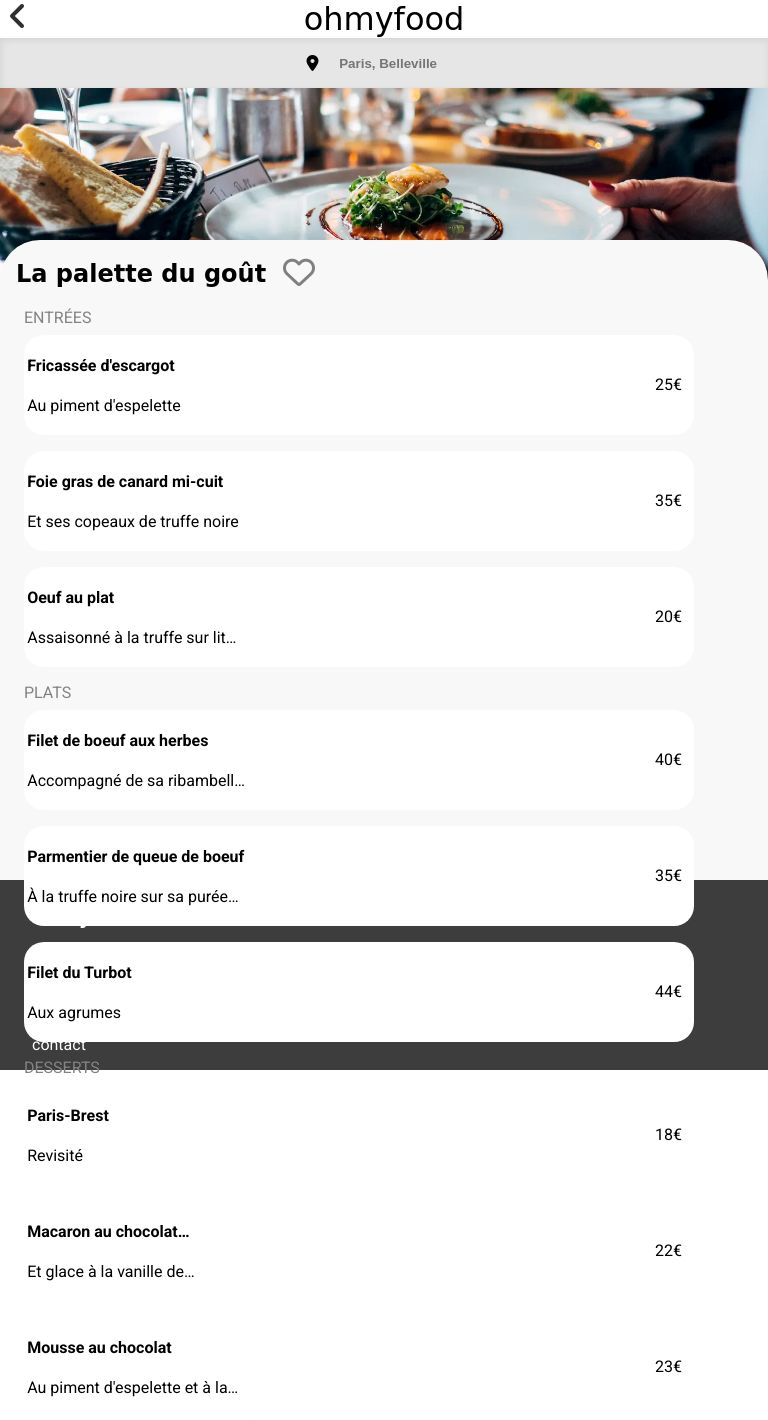
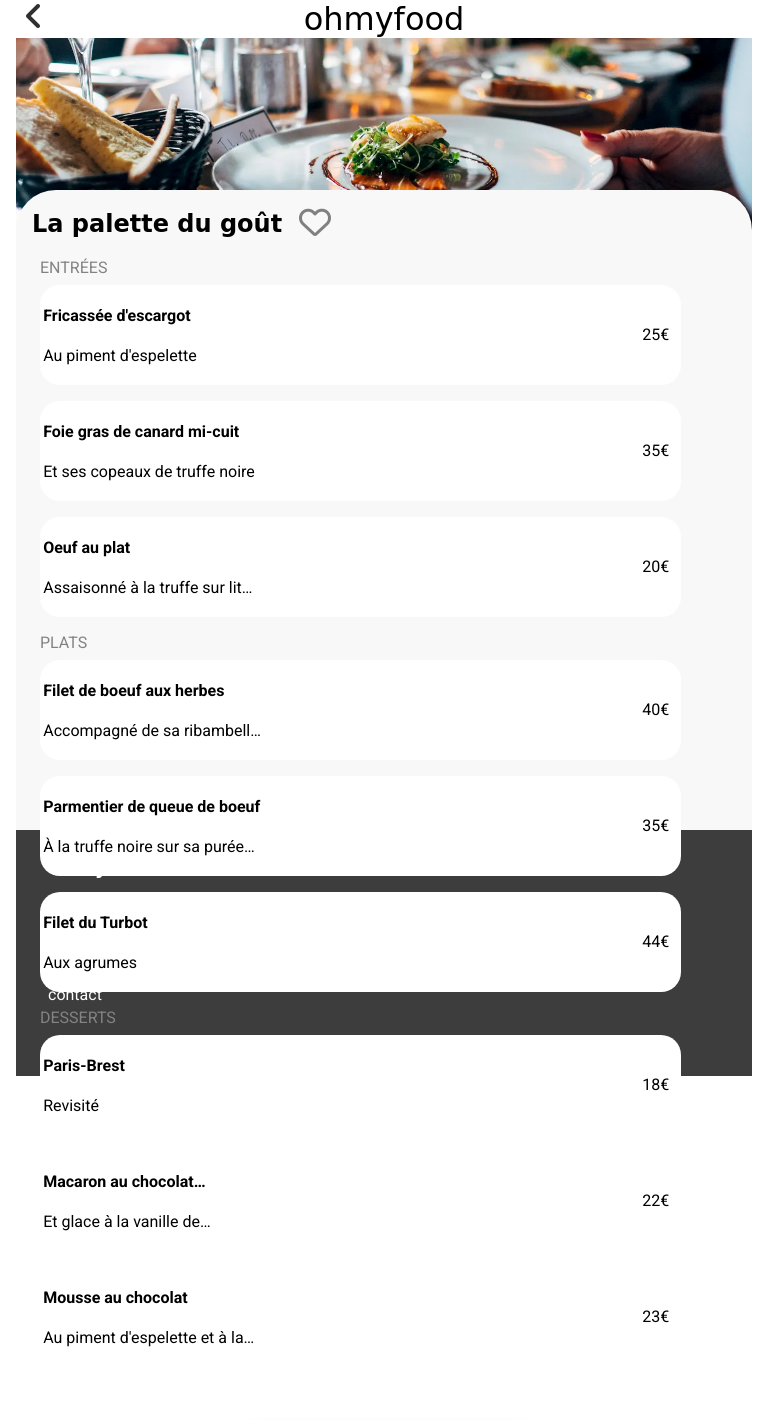
Before and after one commit to BastienLeroy/Projet-3-ohmyfood, a plain HTML site: page Pages/lapalettedugout.html in a window 768 px wide. Shown: the top 1420 px of the page. Drawn offline with Linux system fonts and the light colour scheme; a web font is replaced by a local one.

Commit message:
retouche version final2

```diff
--- a/Pages/lapalettedugout.html
+++ b/Pages/lapalettedugout.html
@@ -19,9 +19,8 @@
                 <a href="../index.html"><i class="fas fa-angle-left"></i></a>
             </div>
             <div class="headerLogo">ohmyfood</div>
-            <div class="headerLocation">
-                <i class="fas fa-map-marker-alt"></i>
-                <input type="Search" placeholder=" Paris, Belleville" class="inputHeader" />
+            <div class="headerLocationNul">
+
             </div>
         </header>
 
--- a/Styles/ReStyle/large.scss
+++ b/Styles/ReStyle/large.scss
@@ -20,7 +20,9 @@
             align-items: center;
         }
     }
-
+    .footerSection {
+        height: 230px;
+    }
     /*################ HOME ############### */
     .introContent {
         display: flex;
--- a/Styles/ReStyle/medium.scss
+++ b/Styles/ReStyle/medium.scss
@@ -1,7 +1,9 @@
 @import "vars";
 @import "mixin";
 @media screen and (min-width: 768px) and (max-width: 1099px) {
-
+    .container {
+        width: 100%;
+    }
     header {
         display: flex;
         justify-content: center;
@@ -61,6 +63,9 @@
             height: 150px;
         }
     }
+    .footerSection {
+        height: 230px;
+    }
     /*##################################### */
 
 
--- a/Styles/ReStyle/mixin.scss
+++ b/Styles/ReStyle/mixin.scss
@@ -101,6 +101,7 @@
         display: flex;
         flex-direction: row;
         justify-content: space-around;
+        margin-bottom: 2rem;
         & > a {
             color :white;
             text-decoration: none;
--- a/Styles/ReStyle/small.scss
+++ b/Styles/ReStyle/small.scss
@@ -6,6 +6,7 @@
         margin: 0;
     }
     .container {
+        width: 100%;
         margin: 0.5rem;
         .fa-angle-left {
             margin-left: 0.5rem;
@@ -140,7 +141,8 @@
         width :90% !important;
     }
     .btnOrder {
-        margin-bottom: 2rem;
+        margin-bottom: 4rem;
+        margin-top: 3rem;
     }
     /*##################################### */
 
@@ -173,6 +175,8 @@
         color : white;
         padding: 0 0 1rem 2rem ;
 
+
+
         .footerTitle {
             font-family : $fontShrikhand;
             font-size: 1.2rem;
@@ -193,8 +197,7 @@
             }
         }
         .footerAbout {
-            margin: 0;
-            display: flex;
+                        display: flex;
             flex-direction: column;
             justify-content: space-around;
             & > a {
```
Also changed, not shown: Pages/alafrancaise.html (+2 -3 lines), Pages/formContact.html (+1 -1 lines), Pages/lanoteenchantée.html (+2 -3 lines), Pages/lesdelicesdusens.html (+2 -3 lines), Styles/ReStyle/globalStyles.css, Styles/ReStyle/large.css, Styles/ReStyle/medium.css, Styles/ReStyle/small.css, 4 other files.
